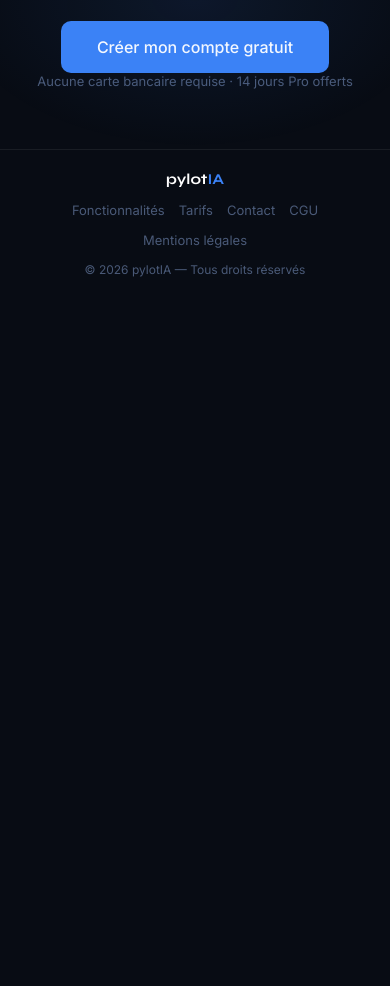
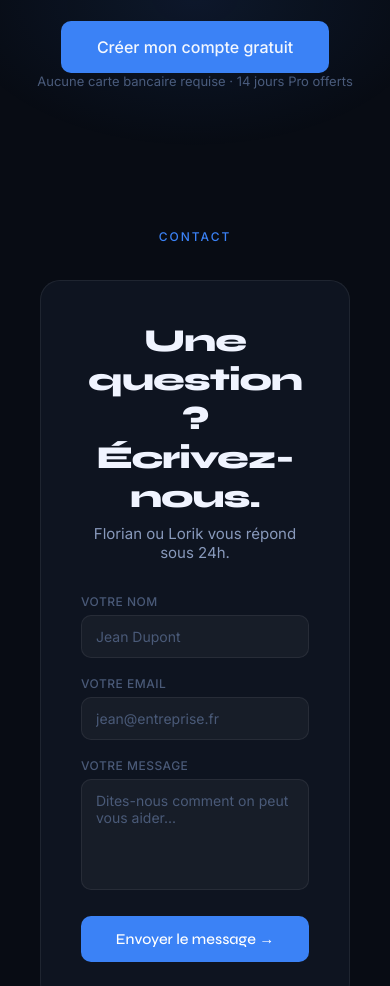
Before and after one commit to lorikclauzier/pilotia, a plain HTML site: page index.html in a window 390 px wide. Shown: the part 6194-7180 px from the top of the page. Before the commit the page ends 6491 px from the top, so only its background shows below. Drawn offline with nearby package versions, Linux system fonts and the light colour scheme.

Commit message:
Priority 1 — Formulaire de contact EmailJS sur la landing page
Co-Authored-By: Claude Sonnet 4.6 <noreply@anthropic.com>

```diff
--- a/index.html
+++ b/index.html
@@ -16,6 +16,7 @@
 <meta name="twitter:description" content="Fini les Excel perdus et les relances oubliées. pylotIA centralise vos clients et votre prospection.">
 <link rel="icon" type="image/svg+xml" href="favicon.svg">
 <link href="https://fonts.googleapis.com/css2?family=Syne:wght@400;500;600;700;800&family=Inter:wght@300;400;500&display=swap" rel="stylesheet">
+<script src="https://cdn.jsdelivr.net/npm/@emailjs/browser@4/dist/email.min.js"></script>
 <style>
 *{box-sizing:border-box;margin:0;padding:0}
 :root{
@@ -280,6 +281,24 @@ tr:last-child td{border-bottom:none}
 .cta-sub{font-size:17px;color:var(--text2);margin-bottom:40px;line-height:1.7}
 .cta-note{font-size:13px;color:var(--text3);margin-top:16px}
 
+/* CONTACT FORM SECTION */
+.contact-section{padding:80px 40px;max-width:640px;margin:0 auto;text-align:center}
+.contact-form{background:var(--dark2);border:1px solid var(--border);border-radius:20px;padding:40px;text-align:left;margin-top:36px}
+.contact-form-title{font-family:'Syne',sans-serif;font-size:32px;font-weight:800;letter-spacing:-1px;text-align:center;margin-bottom:8px}
+.contact-form-sub{font-size:15px;color:var(--text2);text-align:center;margin-bottom:32px}
+.cf-field{display:flex;flex-direction:column;gap:6px;margin-bottom:18px}
+.cf-label{font-size:12px;color:var(--text3);text-transform:uppercase;letter-spacing:0.5px;font-weight:500}
+.cf-input{background:rgba(255,255,255,0.04);border:1px solid var(--border);border-radius:10px;padding:12px 14px;color:var(--text);font-size:14px;font-family:'Inter',sans-serif;transition:border-color 0.2s,background 0.2s;resize:none;outline:none}
+.cf-input:focus{border-color:var(--blue);background:rgba(59,130,246,0.05)}
+.cf-input::placeholder{color:var(--text3)}
+.cf-submit{width:100%;background:var(--blue);color:#fff;border:none;border-radius:10px;padding:14px;font-size:15px;font-weight:500;font-family:'Syne',sans-serif;cursor:pointer;transition:background 0.2s,transform 0.15s;margin-top:8px}
+.cf-submit:hover{background:var(--blue2);transform:translateY(-1px)}
+.cf-submit:disabled{opacity:0.6;cursor:not-allowed;transform:none}
+.cf-success{display:none;text-align:center;padding:20px;background:rgba(52,211,153,0.08);border:1px solid rgba(52,211,153,0.2);border-radius:12px;margin-top:20px}
+.cf-success-icon{font-size:32px;margin-bottom:10px}
+.cf-success-title{font-family:'Syne',sans-serif;font-size:18px;font-weight:700;color:#34d399;margin-bottom:6px}
+.cf-success-sub{font-size:14px;color:var(--text2)}
+
 /* FOOTER */
 footer{padding:30px 40px;border-top:1px solid var(--border);display:flex;align-items:center;justify-content:space-between;flex-wrap:wrap;gap:16px}
 .footer-logo{font-family:'Syne',sans-serif;font-size:15px;font-weight:700;color:#fff}
@@ -390,6 +409,7 @@ footer{padding:30px 40px;border-top:1px solid var(--border);display:flex;align-i
     <a href="#features">Fonctionnalités</a>
     <a href="#pricing">Tarifs</a>
     <a href="#demo">Démo</a>
+    <a href="#contact">Contact</a>
     <a href="login.html">Se connecter</a>
   </div>
   <a href="signup.html" class="nav-cta" style="text-decoration:none">Essayer gratuitement</a>
@@ -399,6 +419,7 @@ footer{padding:30px 40px;border-top:1px solid var(--border);display:flex;align-i
   <a href="#features" onclick="closeMobileMenu()">Fonctionnalités</a>
   <a href="#pricing" onclick="closeMobileMenu()">Tarifs</a>
   <a href="#demo" onclick="closeMobileMenu()">Démo</a>
+  <a href="#contact" onclick="closeMobileMenu()">Contact</a>
   <a href="login.html">Se connecter</a>
   <a href="signup.html" class="btn-main" style="text-decoration:none">Essayer gratuitement</a>
 </div>
@@ -795,6 +816,35 @@ footer{padding:30px 40px;border-top:1px solid var(--border);display:flex;align-i
   <div class="cta-note">Aucune carte bancaire requise · 14 jours Pro offerts</div>
 </section>
 
+<!-- CONTACT FORM -->
+<section id="contact" class="contact-section">
+  <div class="section-label">Contact</div>
+  <div class="contact-form">
+    <div class="contact-form-title">Une question ?<br>Écrivez-nous.</div>
+    <div class="contact-form-sub">Florian ou Lorik vous répond sous 24h.</div>
+    <form id="contact-form" onsubmit="submitContactForm(event)">
+      <div class="cf-field">
+        <label class="cf-label" for="cf-nom">Votre nom</label>
+        <input class="cf-input" id="cf-nom" name="from_name" type="text" placeholder="Jean Dupont" required>
+      </div>
+      <div class="cf-field">
+        <label class="cf-label" for="cf-email">Votre email</label>
+        <input class="cf-input" id="cf-email" name="from_email" type="email" placeholder="jean@entreprise.fr" required>
+      </div>
+      <div class="cf-field">
+        <label class="cf-label" for="cf-msg">Votre message</label>
+        <textarea class="cf-input" id="cf-msg" name="message" rows="5" placeholder="Dites-nous comment on peut vous aider..." required></textarea>
+      </div>
+      <button class="cf-submit" id="cf-btn" type="submit">Envoyer le message →</button>
+    </form>
+    <div class="cf-success" id="cf-success">
+      <div class="cf-success-icon">✅</div>
+      <div class="cf-success-title">Message envoyé !</div>
+      <div class="cf-success-sub">Merci ! Florian ou Lorik vous recontactera très prochainement.</div>
+    </div>
+  </div>
+</section>
+
 <footer>
   <div class="footer-logo">pylot<span>IA</span></div>
   <div class="footer-links">
@@ -936,6 +986,43 @@ function closeMobileMenu(){
   document.getElementById('mobile-menu').classList.remove('open');
   document.body.style.overflow = '';
 }
+
+// ── EMAILJS CONTACT FORM ──────────────────────────────────────────────
+// Configurer ces 3 valeurs depuis emailjs.com > Account > API Keys + Services
+const EMAILJS_PUBLIC_KEY  = 'VOTRE_PUBLIC_KEY';   // ex: "abc123xyz"
+const EMAILJS_SERVICE_ID  = 'VOTRE_SERVICE_ID';   // ex: "service_pylotia"
+const EMAILJS_TEMPLATE_ID = 'VOTRE_TEMPLATE_ID';  // ex: "template_contact"
+
+(function initEmailJS() {
+  if (typeof emailjs !== 'undefined') {
+    emailjs.init({ publicKey: EMAILJS_PUBLIC_KEY });
+  }
+})();
+
+async function submitContactForm(e) {
+  e.preventDefault();
+  const btn = document.getElementById('cf-btn');
+  btn.disabled = true;
+  btn.textContent = 'Envoi en cours…';
+
+  const params = {
+    from_name:  document.getElementById('cf-nom').value.trim(),
+    from_email: document.getElementById('cf-email').value.trim(),
+    message:    document.getElementById('cf-msg').value.trim(),
+    to_email:   'pylotia.app@gmail.com',
+  };
+
+  try {
+    await emailjs.send(EMAILJS_SERVICE_ID, EMAILJS_TEMPLATE_ID, params);
+    document.getElementById('contact-form').style.display = 'none';
+    document.getElementById('cf-success').style.display = 'block';
+  } catch (err) {
+    console.error('EmailJS error:', err);
+    btn.disabled = false;
+    btn.textContent = 'Envoyer le message →';
+    alert('Une erreur est survenue. Veuillez nous écrire directement à pylotia.app@gmail.com');
+  }
+}
 </script>
 </body>
 </html>
```
